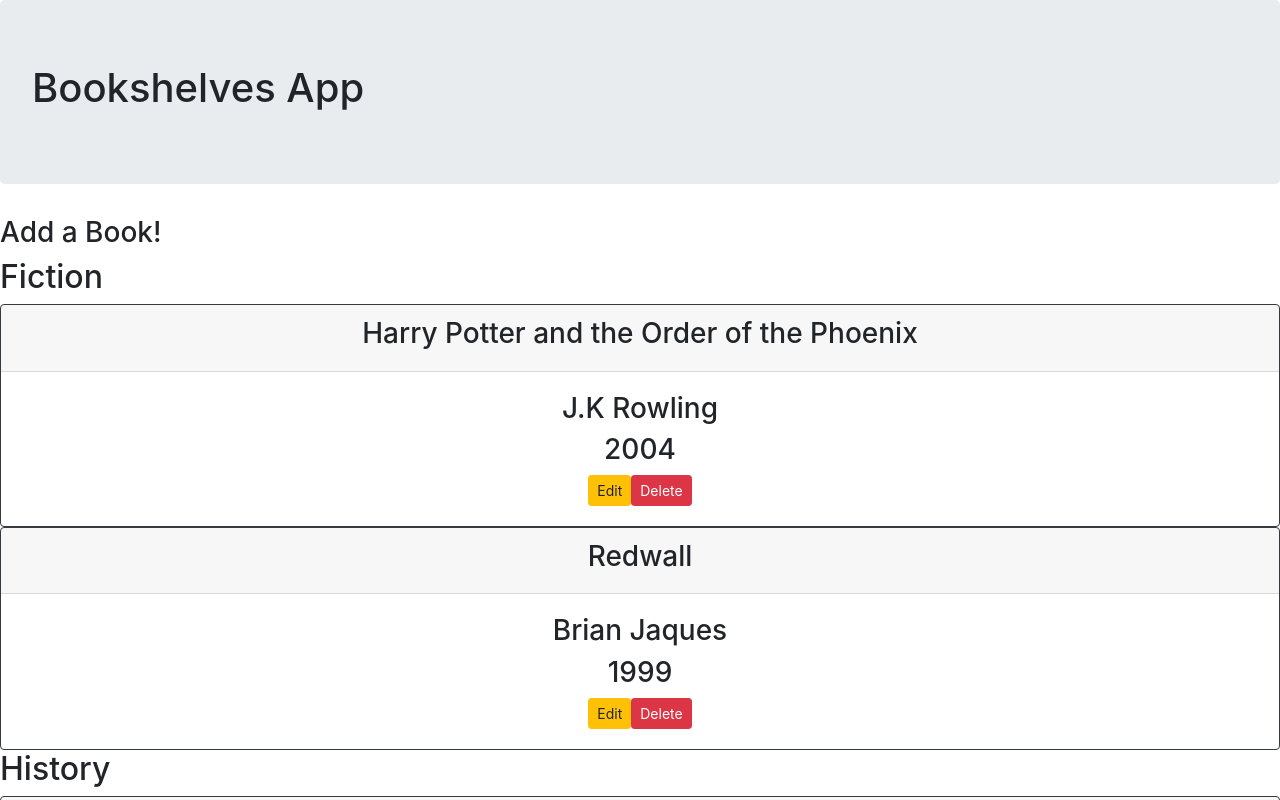
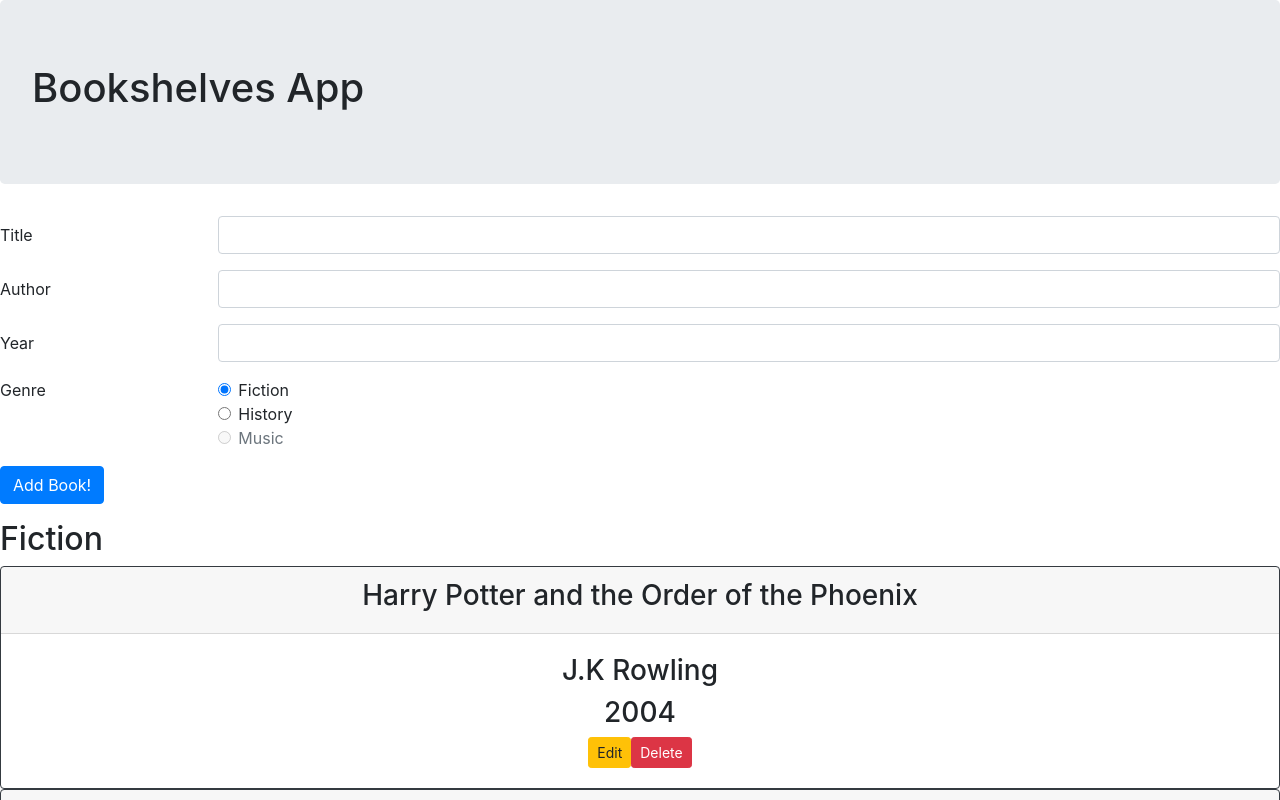
Before and after one commit to jeremydmarx813/TTS-Code, a React (Create React App) app in the folder mybooksreact/: page / in a window 1280 px wide. Shown: the top 800 px of the page. Built offline with nearby package versions, Linux system fonts and the light colour scheme.

Commit message:
books can be deleted, file needs restructuring

```diff
--- a/mybooksreact/src/App.js
+++ b/mybooksreact/src/App.js
@@ -3,6 +3,7 @@ import './App.css';
 import Bookshelf from './components/Bookshelf';
 import Header from './components/Header';
 import AddBook from './components/AddBook';
+
 
 class App extends React.Component {
  constructor(props){
@@ -12,13 +13,18 @@ class App extends React.Component {
    };
  }
 
+ addBook = e => {
+   e.preventDefault();
+   console.log(e.target);
+ }
+
   render () {
     return (
       <div className="App">
         <Header />
-        <AddBook />
-        {this.state.genres.map(g => (
-           <Bookshelf genre={g}/>
+        <AddBook addBook={this.addBook}/>
+        {this.state.genres.map((g, i) => (
+           <Bookshelf key={i} genre={g}/>
         ))}
       </div>
     );
--- a/mybooksreact/src/components/AddBook.js
+++ b/mybooksreact/src/components/AddBook.js
@@ -1,11 +1,57 @@
 import React from 'react'
 
  class AddBook extends React.Component {
+    constructor(props){
+        super(props);
+    }
+
     render() {
         return (
-            <div>
-               <h3>Add a Book!</h3>
-            </div>
+            <form action="#" onSubmit={this.props.addBook}>
+                <div className="form-group row">
+                   <label for="title" className="col-sm-2 col-form-label">Title</label>
+                    <div className="col-sm-10">
+                       <input type="text" className="form-control" id="title" />
+                     </div>
+                </div>
+                <div className="form-group row">
+                   <label for="author" className="col-sm-2 col-form-label">Author</label>
+                    <div className="col-sm-10">
+                      <input type="text" className="form-control" id="author" />
+                   </div>
+                </div>
+                <div className="form-group row">
+                    <label for="inputPassword3" className="col-sm-2 col-form-label">Year</label>
+                    <div className="col-sm-10">
+                      <input type="password" className="form-control" id="inputPassword3" />
+                     </div>
+                </div>
+                  <fieldset className="form-group">
+                     <div className="row">
+                        <legend className="col-form-label col-sm-2 pt-0">Genre</legend>
+                        <div className="col-sm-10">
+                          <div className="form-check">
+                              <input className="form-check-input" type="radio" name="gridRadios" id="gridRadios1" value="option1" checked />
+                              <label className="form-check-label" for="gridRadios1">Fiction</label>
+                          </div>
+                      <div className="form-check">
+                     <input className="form-check-input" type="radio" name="gridRadios" id="gridRadios2" value="option2" />
+                     <label className="form-check-label" for="gridRadios2">History</label>
+                     </div>
+                  <div className="form-check disabled">
+                   <input className="form-check-input" type="radio" name="gridRadios" id="gridRadios3" value="option3" disabled />
+                    <label className="form-check-label" for="gridRadios3" >Music
+                   </label>
+                   </div>
+                   </div>
+                  </div>
+                 </fieldset>
+                <div className="form-group row">
+               <div className="col-sm-10">
+              <button type="submit" className="btn btn-primary">Add Book!</button>
+              </div>
+              </div>
+             </form>
         )
     }
 }
--- a/mybooksreact/src/components/Book.js
+++ b/mybooksreact/src/components/Book.js
@@ -32,7 +32,7 @@ class Book extends React.Component {
                  <h3>{author}</h3>
                  <h3>{year}</h3>
                  <button className="btn btn-warning btn-sm" onClick={this.toggleEdit}>Edit</button>
-                 <button className="btn btn-danger btn-sm">Delete</button>
+                 <button className="btn btn-danger btn-sm" onClick={this.props.delBook.bind(this, this.props.book.id)}>Delete</button>
                </div>
             </div>
         );
--- a/mybooksreact/src/components/Bookshelf.js
+++ b/mybooksreact/src/components/Bookshelf.js
@@ -1,5 +1,6 @@
 import React from 'react';
 import Book from './Book.js';
+
 import { v4 as uuidv4 } from 'uuid';
 
  class Bookshelf extends React.Component {
@@ -54,13 +55,17 @@ import { v4 as uuidv4 } from 'uuid';
         }
     }
 
+    delBook = id => {
+       this.setState({ books: [...this.state.books].filter(b => b.id !== id)});
+    }
+
     render() {
         const { genre } = this.props;
         return (
             <div>
                 <h2>{genre}</h2>
                 {this.state.books.filter(book => book.genre === genre)
-                .map(b => <Book book={b}/> )}
+                .map(b => <Book key={b.id} book={b} delBook={this.delBook}/> )}
 
             </div>
         )
```
